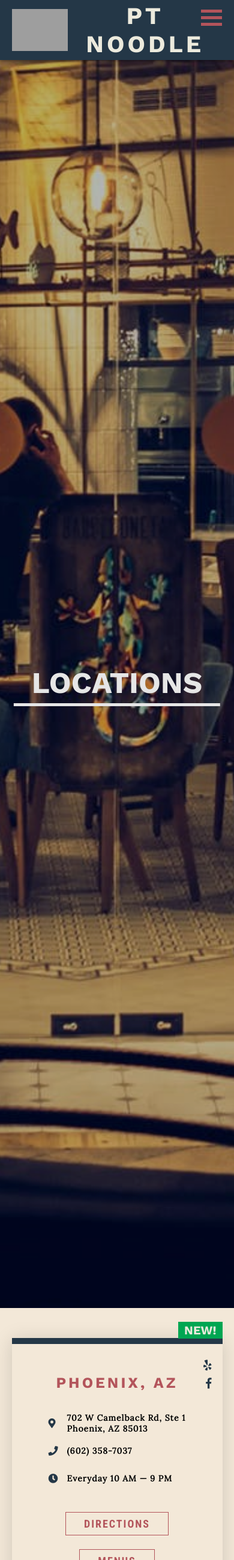
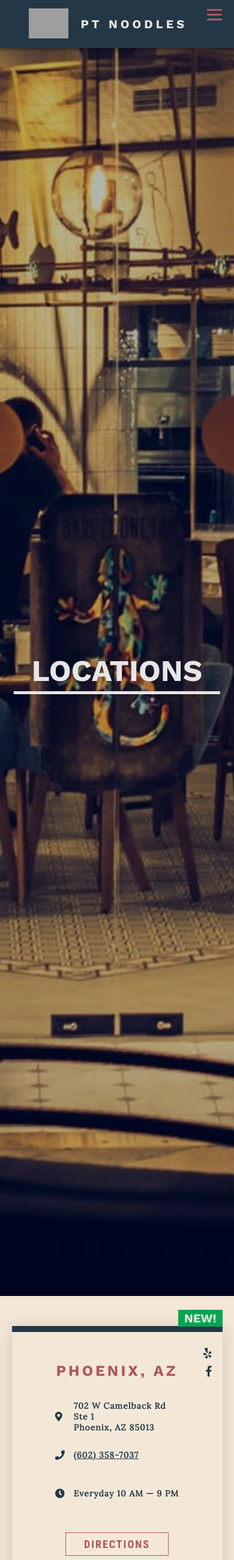
Before and after one commit to GoldenMouse/PTNoodles, a Django app: page /locations in a window 390 px wide. Shown: the whole page at 60% size. Run offline with Django 3.2, Linux system fonts and the light colour scheme; some libraries are stand-ins or nearby versions; some web fonts are replaced; grey boxes are pictures that could not be loaded.

Commit message:
fix mobile navs

```diff
--- a/main/static/css/styles.css
+++ b/main/static/css/styles.css
@@ -53,7 +53,7 @@
 .nav-mobile {
   display: flex;
   flex-direction: column;
-  justify-content: center;
+  justify-content: flex-start;
   max-height: 0;
   width: 100%;
   position: fixed;
@@ -151,19 +151,19 @@
       z-index: 3000; }
       .hamburger__bar1, .hamburger__bar2, .hamburger__bar3 {
         display: block;
-        width: 3.5rem;
-        height: 0.5rem;
+        width: 2.5rem;
+        height: 0.3rem;
         background-color: var(--color-text-primary);
-        margin: 0.6rem auto;
+        margin: 0.5rem auto;
         transition: 0.4s; } }
 
 /* Rotate first bar */
 .change .hamburger__bar1 {
-  -webkit-transform: translateY(1.1rem) rotateZ(45deg);
-  -moz-transform: translateY(1.1rem) rotateZ(45deg);
-  -ms-transform: translateY(1.1rem) rotateZ(45deg);
-  -o-transform: translateY(1.1rem) rotateZ(45deg);
-  transform: translateY(1.1rem) rotateZ(45deg); }
+  -webkit-transform: translateY(0.8rem) rotateZ(45deg);
+  -moz-transform: translateY(0.8rem) rotateZ(45deg);
+  -ms-transform: translateY(0.8rem) rotateZ(45deg);
+  -o-transform: translateY(0.8rem) rotateZ(45deg);
+  transform: translateY(0.8rem) rotateZ(45deg); }
 
 /* Fade out the second bar */
 .change .hamburger__bar2 {
@@ -171,11 +171,11 @@
 
 /* Rotate last bar */
 .change .hamburger__bar3 {
-  -webkit-transform: translateY(-1.1rem) rotateZ(-45deg);
-  -moz-transform: translateY(-1.1rem) rotateZ(-45deg);
-  -ms-transform: translateY(-1.1rem) rtateZ(-45deg);
-  -o-transform: translateY(-1.1rem) rotateZ(-45deg);
-  transform: translateY(-1.1rem) rotateZ(-45deg); }
+  -webkit-transform: translateY(-0.8rem) rotateZ(-45deg);
+  -moz-transform: translateY(-0.8rem) rotateZ(-45deg);
+  -ms-transform: translateY(-0.8rem) rtateZ(-45deg);
+  -o-transform: translateY(-0.8rem) rotateZ(-45deg);
+  transform: translateY(-0.8rem) rotateZ(-45deg); }
 
 .slider {
   position: relative;
@@ -332,6 +332,38 @@
     color: var(--color-bg-rose);
     background-color: var(--color-bg-primary); }
 
+.sidebar {
+  flex: 0 0 32rem;
+  overflow-y: auto;
+  overflow-x: hidden;
+  text-align: center;
+  z-index: 10;
+  display: flex;
+  flex-direction: column;
+  justify-content: space-between;
+  background-color: var(--color-bg-dark);
+  color: var(--color-text-light);
+  box-shadow: 0 0.2rem 0.5rem 0 rgba(0, 0, 0, 0.4); }
+  .sidebar__desktop {
+    margin-top: 1rem; }
+    .sidebar__desktop > * {
+      margin-bottom: 2rem; }
+    @media only screen and (max-width: 64em) {
+      .sidebar__desktop {
+        display: none; } }
+  .sidebar__mobile {
+    display: none; }
+    @media only screen and (max-width: 64em) {
+      .sidebar__mobile {
+        display: flex;
+        justify-content: center;
+        align-items: center;
+        padding-right: 5rem; } }
+  @media only screen and (max-width: 64em) {
+    .sidebar {
+      flex: 0 0 8rem;
+      overflow: hidden; } }
+
 .back-arrow {
   font-size: 3rem;
   margin-top: 2rem;
@@ -353,16 +385,18 @@
     font-weight: 600;
     font-size: 1.17rem; }
   .logo__mobile {
-    font-size: 4rem;
+    font-size: 2rem;
     letter-spacing: 0.5rem;
-    margin: 0 auto; }
+    text-transform: uppercase;
+    margin-left: 2rem; }
 
 .emblem {
   width: auto;
   height: 10rem; }
   @media only screen and (max-width: 64em) {
-    .emblem {
-      height: 7rem; } }
+    .emblem__mobile {
+      height: 5rem;
+      transition: height 0.5s; } }
 
 .contact-info {
   font-family: 'Open Sans Condensed', sans-serif;
@@ -389,7 +423,8 @@
     padding-bottom: 0.5rem;
     margin-bottom: 3rem;
     letter-spacing: 0.1rem;
-    transform: scale(1, 1.2); }
+    transform: scale(1, 1.2);
+    color: var(--color-text-light); }
   .navs--menus li {
     margin-bottom: 2rem;
     font-size: 1.8rem; }
@@ -415,6 +450,13 @@
   .social ul li {
     display: inline-block;
     padding: 0.3rem; }
+
+#nav-mobile--main {
+  margin-top: 10rem;
+  animation-duration: 0.3s; }
+
+#nav-mobile--menus li {
+  margin: 0; }
 
 .slider {
   position: relative;
@@ -766,6 +808,7 @@
       grid-template-columns: 1fr; } }
 
 .card {
+  color: var(--color-text-dark);
   position: relative;
   border-top: 1rem solid var(--color-bg-dark);
   box-shadow: 0rem 0.3rem 3rem rgba(0, 0, 0, 0.15);
@@ -797,7 +840,8 @@
     grid-column-gap: 1.5rem;
     grid-row-gap: 1rem;
     align-items: center; }
-    .card__contact-info p {
+    .card__contact-info p,
+    .card__contact-info a {
       font-size: 1.4rem;
       font-family: 'Lora', serif;
       font-weight: 700;
@@ -807,6 +851,9 @@
       color: var(--color-text-dark);
       font-size: 1.6rem;
       grid-column: 1 / 2; }
+    .card__contact-info a {
+      color: var(--color-text-dark);
+      text-decoration: underline; }
 
 .card#phoenix {
   grid-row: 1 / 2; }
--- a/main/static/js/global.js
+++ b/main/static/js/global.js
@@ -32,18 +32,29 @@
 /* Click on Menus */
 document.querySelector("#navs__link--menus").addEventListener("click", function(){
   // clear nav div and insert new navs
-  document.querySelector(".navs--menus").classList.remove("hidden");
+  document.querySelector("#nav-main--menus").classList.remove("hidden");
   document.querySelector("#main-navs").classList.add("hidden");
 
-  document.querySelector(".navs--menus").classList.remove("animated", "slideInRight");
-  document.querySelector(".navs--menus").offsetWidth;
-  document.querySelector(".navs--menus").classList.add("animated", "slideInRight");
+  document.querySelector("#nav-main--menus").classList.remove("animated", "slideInRight");
+  document.querySelector("#nav-main--menus").offsetWidth;
+  document.querySelector("#nav-main--menus").classList.add("animated", "slideInRight");
+});
+
+/* Click on Menus */
+document.querySelector("#mobile__links--menus").addEventListener("click", function(){
+  // clear nav div and insert new navs
+  document.querySelector("#nav-mobile--menus").classList.remove("hidden");
+  document.querySelector("#nav-mobile--main").classList.add("hidden");
+
+  document.querySelector("#nav-mobile--menus").classList.remove("animated", "slideInRight");
+  document.querySelector("#nav-mobile--menus").offsetWidth;
+  document.querySelector("#nav-mobile--menus").classList.add("animated", "slideInRight");
 });
 
 /* Click on Back Arrow */
-document.querySelector(".back-arrow").addEventListener("click", function(){
+document.querySelector("#back-arrow--main").addEventListener("click", function(){
   // clear nav div and insert new navs
-  document.querySelector(".navs--menus").classList.add("hidden");
+  document.querySelector("#nav-main--menus").classList.add("hidden");
   document.querySelector("#main-navs").classList.remove("hidden");
 
 
@@ -51,3 +62,51 @@
   document.querySelector("#main-navs").offsetWidth;
   document.querySelector("#main-navs").classList.add("animated", "slideInLeft");
 });
+
+document.querySelector("#back-arrow--mobile").addEventListener("click", function(){
+  // clear nav div and insert new navs
+  document.querySelector("#nav-mobile--menus").classList.add("hidden");
+  document.querySelector("#nav-mobile--main").classList.remove("hidden");
+
+
+  document.querySelector("#nav-mobile--main").classList.remove("animated", "slideInLeft");
+  document.querySelector("#nav-mobile--main").offsetWidth;
+  document.querySelector("#nav-mobile--main").classList.add("animated", "slideInLeft");
+});
+
+
+
+/***
+ * Sticky NavBar
+ *
+****/
+// When the user scrolls the page, execute animations
+document.getElementById("content").addEventListener("scroll", function(){
+    resizeHeader();
+});
+
+// Get the navbar
+var sidebar = document.querySelector(".sidebar");
+var mobileNav = document.querySelector(".sidebar__mobile");
+var mobileLogo = document.querySelector(".logo__mobile");
+var mobileEmblem = document.querySelector(".emblem__mobile");
+var content = document.getElementById("content");
+
+// Add the sticky class to the navbar when you reach its scroll position. Remove "sticky" when you leave the scroll position
+function resizeHeader() {
+    // check if element is visible
+    if (mobileNav.offsetParent !== null) {
+        if (content.scrollTop >= 100 ) {
+           sidebar.style.flexBasis = "5rem";
+           mobileLogo.style.display = "none";
+           mobileEmblem.style.height = "3.5rem";
+           mobileNav.style.justifyContent = "flex-start";
+        } else {
+           sidebar.style.transition =  "flex-basis 0.5s";
+           sidebar.style.flexBasis = "8rem";
+           mobileLogo.style.display = "block";
+           mobileEmblem.style.height = "5rem";
+           mobileNav.style.justifyContent = "center";
+        }
+    }
+}
--- a/main/templates/base.html
+++ b/main/templates/base.html
@@ -29,24 +29,52 @@
 
     <body>
         {% block modal %}{% endblock %}
-        <nav class="nav-mobile navs">
-            <ul>
-                <li><a href="#">info</a></li>
-                <li><a href="#">contact</a></li>
-                <li><a href="#">menus</a></li>
-                <li><a href="#">locations & hours</a></li>
-                <li><a href="#">private events</a></li>
-                <li><a href="#">press</a></li>
-                <li><a href="#">reservations</a></li>
-            </ul>
-        </nav>
+
+        <!-- MOBILE NAVS -->
+        <div class="hamburger">
+            <div class="hamburger__bar1"></div>
+            <div class="hamburger__bar2"></div>
+            <div class="hamburger__bar3"></div>
+        </div>
+
+        <div class="nav-mobile navs">
+            <!-- MOBILE MAIN NAVS -->
+            <nav id="nav-mobile--main">
+                <ul>
+                    <li><a href="{% url "index" %}">home</a></li>
+                    <li><a href="{% url "locations" %}">locations</a></li>
+                    <li><a href="#" id="mobile__links--menus">menus</a></li>
+                    <li><a href="{% url "gallery" %}">gallery</a></li>
+                    <li><a href="{% url "contact" %}">contact</a></li>
+                    <li><a href="#">reservations</a></li>
+                </ul>
+            </nav>
+
+            <!-- MOBILE MENU NAVS -->
+            <nav class="navs--menus hidden" id="nav-mobile--menus">
+                <h2 class="navs--menus__heading">Menus</h2>
+                <ul>
+                    <li><a href="{% url 'menus' location="avondale" %}">Avondale</a></li>
+                    <li><a href="{% url 'menus' location="surprise" %}">Surprise</a></li>
+                    <li><a href="{% url 'menus' location="goodyear" %}">Goodyear</a></li>
+                    <li>
+                        <a href="{% url 'menus' location="phoenix" %}">
+                            Phoenix
+                            <span class="tag">New</span>
+                        </a>
+                    </li>
+                    <li>
+                        <a href="#">
+                            <i class="far fa-arrow-alt-circle-left back-arrow" id="back-arrow--mobile"></i>
+                        </a>
+                    </li>
+                </ul>
+            </nav>
+        </div>
+
+        <!-- END MOBILE NAVS -->
 
         <div class="container">
-            <div class="hamburger">
-                <div class="hamburger__bar1"></div>
-                <div class="hamburger__bar2"></div>
-                <div class="hamburger__bar3"></div>
-            </div>
             <div class="sidebar">
                 <div class="sidebar__desktop">
                     <header class="logo">
@@ -99,7 +127,7 @@
                         </div>
                     </nav>
 
-                    <nav class="navs--menus animated slideInLeft hidden">
+                    <nav class="navs--menus animated slideInLeft hidden" id="nav-main--menus">
                         <h2 class="navs--menus__heading">Menus</h2>
                         <ul>
                             <li><a href="{% url 'menus' location="avondale" %}">Avondale</a></li>
@@ -113,27 +141,25 @@
                             </li>
                             <li>
                                 <a href="#">
-                                    <i class="far fa-arrow-alt-circle-left back-arrow"></i>
+                                    <i class="far fa-arrow-alt-circle-left back-arrow" id="back-arrow--main"></i>
                                 </a>
                             </li>
                         </ul>
                     </nav>
 
-
-
-
                 </div>
 
+                <!-- MOBILE HEADER -->
                 <div class="sidebar__mobile">
-                    <div class="emblem">
+                    <div>
                         <img
-                            src="https://s3-us-west-2.amazonaws.com/mwee-images/pt-logo-emblem-only-white.png" class="emblem"
+                            src="https://s3-us-west-2.amazonaws.com/mwee-images/pt-logo-emblem-only-white.png"
+                            class="emblem__mobile"
                         />
                     </div>
-                    <div class="logo__mobile">PT NOODLE</div>
-
-
+                    <div class="logo__mobile">PT Noodles</div>
                 </div>
+                <!-- END MOBILE HEADER -->
 
                 <div class="footer">
                     <h4><a href="#">Call now to order</a></h4>
--- a/main/templates/locations.html
+++ b/main/templates/locations.html
@@ -34,12 +34,13 @@
             <div class="card__contact-info">
                 <i class="fas fa-map-marker-alt"></i>
                 <p class="card__addr">
-                    10220 W McDowell Rd, Ste 150<br/>
+                    10220 W McDowell Rd <br/>
+                    Ste 150 <br/>
                     Avondale, AZ 85392
                 </p>
 
                 <i class="fas fa-phone"></i>
-                <p class="card__phone">(623) 936-7633</p>
+                <a href="tel:623-936-7633" class="card__phone">(623) 936-7633</a>
 
                 <i class="fas fa-clock"></i>
                 <p class="card__hours">Everyday 11 AM &mdash; 10 PM</p>
@@ -71,12 +72,13 @@
             <div class="card__contact-info">
                 <i class="fas fa-map-marker-alt"></i>
                 <p class="card__addr">
-                    13749 N Litchfield Rd, Ste G109<br/>
+                    13749 N Litchfield Rd </br>
+                    Ste G109<br/>
                     Surprise, AZ 85379
                 </p>
 
                 <i class="fas fa-phone"></i>
-                <p class="card__phone">(623) 322-8399</p>
+                <a href="tel:623-322-8399" class="card__phone">(623) 322-8399</a>
 
                 <i class="fas fa-clock"></i>
                 <p class="card__hours">Everyday 10:30 AM &mdash; 9:30 PM</p>
@@ -107,12 +109,13 @@
             <div class="card__contact-info">
                 <i class="fas fa-map-marker-alt"></i>
                 <p class="card__addr">
-                    1375 N Litchfield Rd, Ste 101<br/>
+                    1375 N Litchfield Rd <br>
+                    Ste 101<br/>
                     Goodyear, AZ 85395
                 </p>
 
                 <i class="fas fa-phone"></i>
-                <p class="card__phone">(623) 536-2099</p>
+                <a href="tel:623-536-2099" class="card__phone">(623) 536-2099</a>
 
                 <i class="fas fa-clock"></i>
                 <p class="card__hours">Everyday 9:30 AM &mdash; 8:30 PM</p>
@@ -138,12 +141,13 @@
             <div class="card__contact-info">
                 <i class="fas fa-map-marker-alt"></i>
                 <p class="card__addr">
-                    702 W Camelback Rd, Ste 1<br/>
+                    702 W Camelback Rd <br/>
+                    Ste 1<br/>
                     Phoenix, AZ 85013
                 </p>
 
                 <i class="fas fa-phone"></i>
-                <p class="card__phone">(602) 358-7037</p>
+                <a href= "tel:602-358-7037" class="card__phone">(602) 358-7037</a>
 
                 <i class="fas fa-clock"></i>
                 <p class="card__hours">Everyday 10 AM &mdash; 9 PM</p>
@@ -172,7 +176,8 @@
             <div class="card__contact-info">
                 <i class="fas fa-map-marker-alt"></i>
                 <p class="card__addr">
-                    9284 West Northern Avenue, Suite 101<br/>
+                    9284 West Northern Avenue <br/>
+                    Suite 101<br/>
                     Glendale, AZ 85305
                 </p>
 
--- a/main/views.py
+++ b/main/views.py
@@ -59,8 +59,7 @@
         if form.is_valid():
             subject = 'PTNoodles Contact-Us Inquiry'
             sender = 'webadmin@ptnoodles.com'
-            #recipients = ['ttmousy@gmail.com',]
-            recipients = ['demon_entity@yahoo.com',]
+            recipients = ['ttmousy@gmail.com',]
 
             msg_params = {
                 'firstName': form.cleaned_data['firstName'],
--- a/sass/_layout.scss
+++ b/sass/_layout.scss
@@ -1,7 +1,7 @@
 .nav-mobile {
     display: flex;
     flex-direction: column;
-    justify-content: center;
+    justify-content: flex-start;
     max-height: 0;
     width: 100%;
     position: fixed;
@@ -14,6 +14,7 @@
     transition-property: all;
     transition-duration: .4s;
     transition-timing-function: cubic-bezier(.93,.12,.35,.87);
+
     & li {
         padding: 0;
         margin: 0;
```
Also changed, not shown: sass/_globals.scss (+13 -13 lines), sass/_locations.scss (+8 -1 lines), sass/_sidebar.scss (+69 -4 lines).
